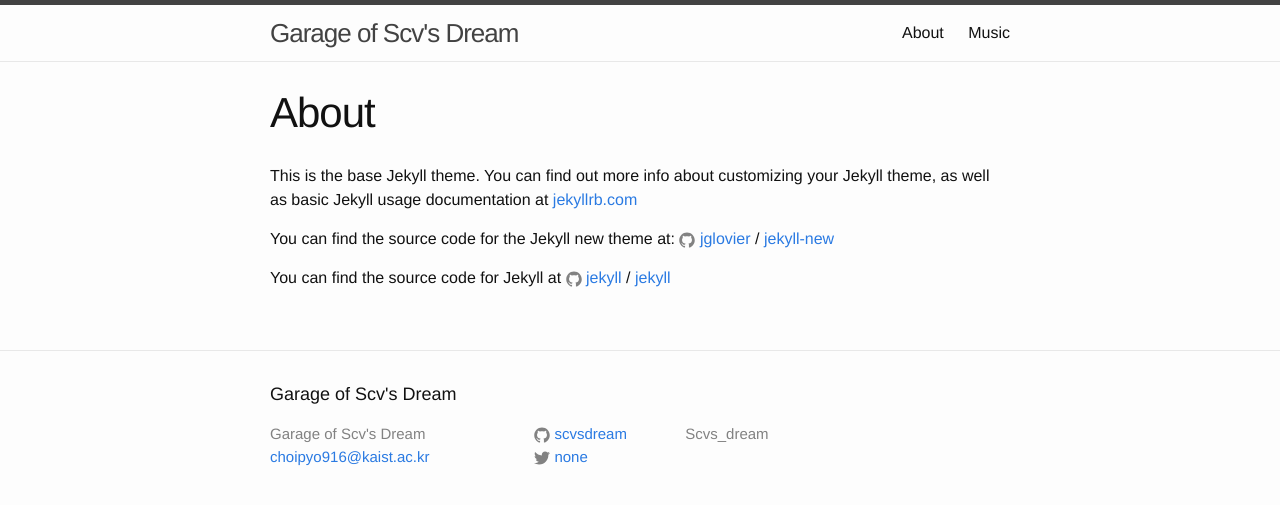
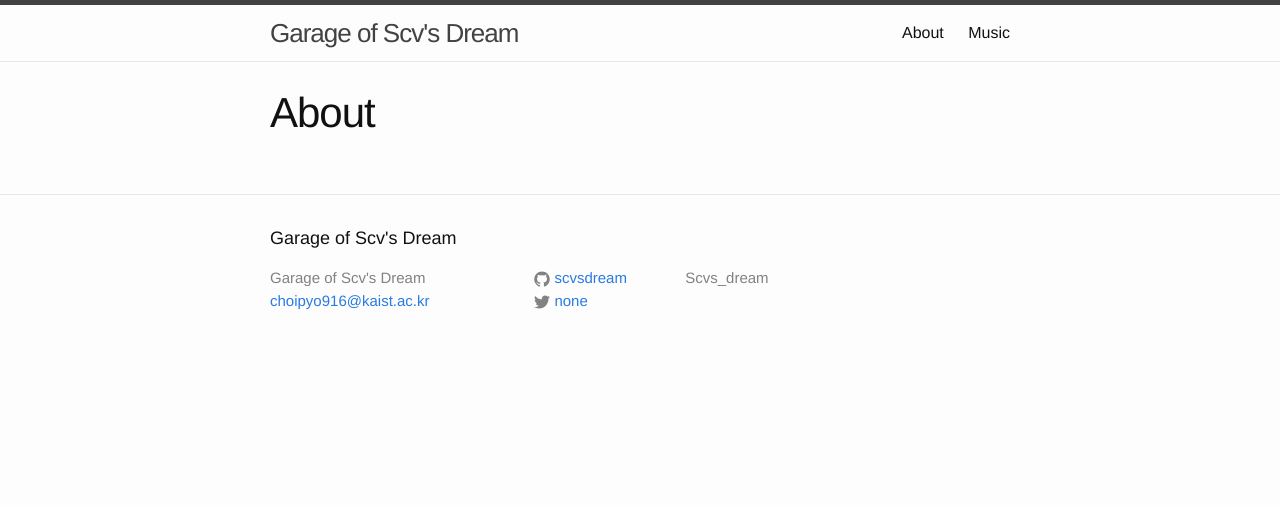
Before and after one commit to ScvsDream/scvsdream.github.io, a Jekyll site: the page built from about.md, in a window 1280 px wide. Shown: the top 505 px of the page. Built offline with Jekyll 4.4.1, drawn with Linux system fonts in a browser that asks for light colours.

Commit message:
delete about

```diff
--- a/about.md
+++ b/about.md
@@ -1,15 +1,5 @@
 ---
 layout: page
 title: About
-permalink: /about/
+permalink: /About/
 ---
-
-This is the base Jekyll theme. You can find out more info about customizing your Jekyll theme, as well as basic Jekyll usage documentation at [jekyllrb.com](http://jekyllrb.com/)
-
-You can find the source code for the Jekyll new theme at:
-{% include icon-github.html username="jglovier" %} /
-[jekyll-new](https://github.com/jglovier/jekyll-new)
-
-You can find the source code for Jekyll at
-{% include icon-github.html username="jekyll" %} /
-[jekyll](https://github.com/jekyll/jekyll)
```
Also changed, not shown: 2 other files.
